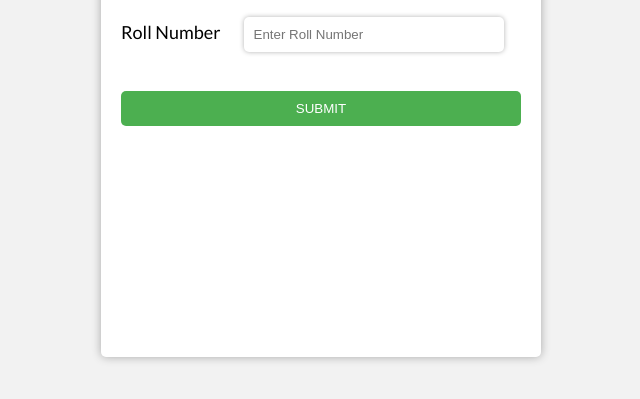
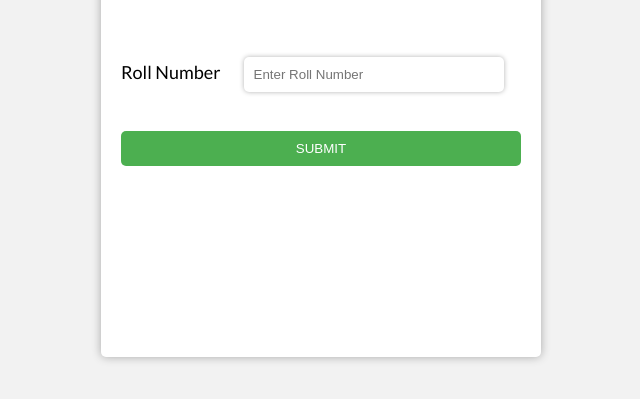
Before and after one commit to Aditi-Mokashi/Attendance-Montitoring, a plain HTML site: page 2.html in a window 1280 px wide. Shown: the part 313-712 px from the top of the page, without its empty margins (319-959 px from the left). Drawn offline with Linux system fonts and the light colour scheme.

Commit message:
Form aligned

```diff
--- a/2.css
+++ b/2.css
@@ -14,6 +14,10 @@ body {
   flex-direction: column;
   justify-content: center;
   align-items: center;
+}
+
+.mainPageForms {
+  margin-top: 15%;
 }
 
 .login-box,
```
